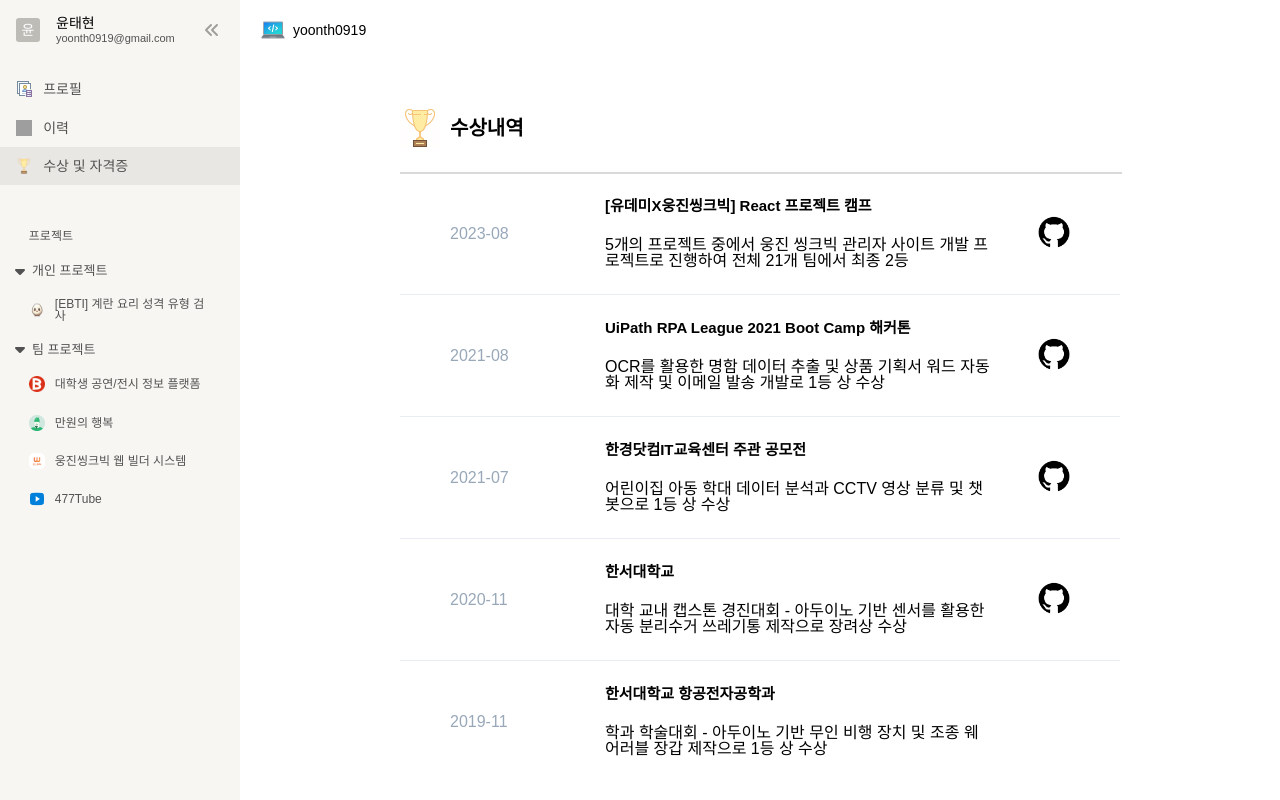
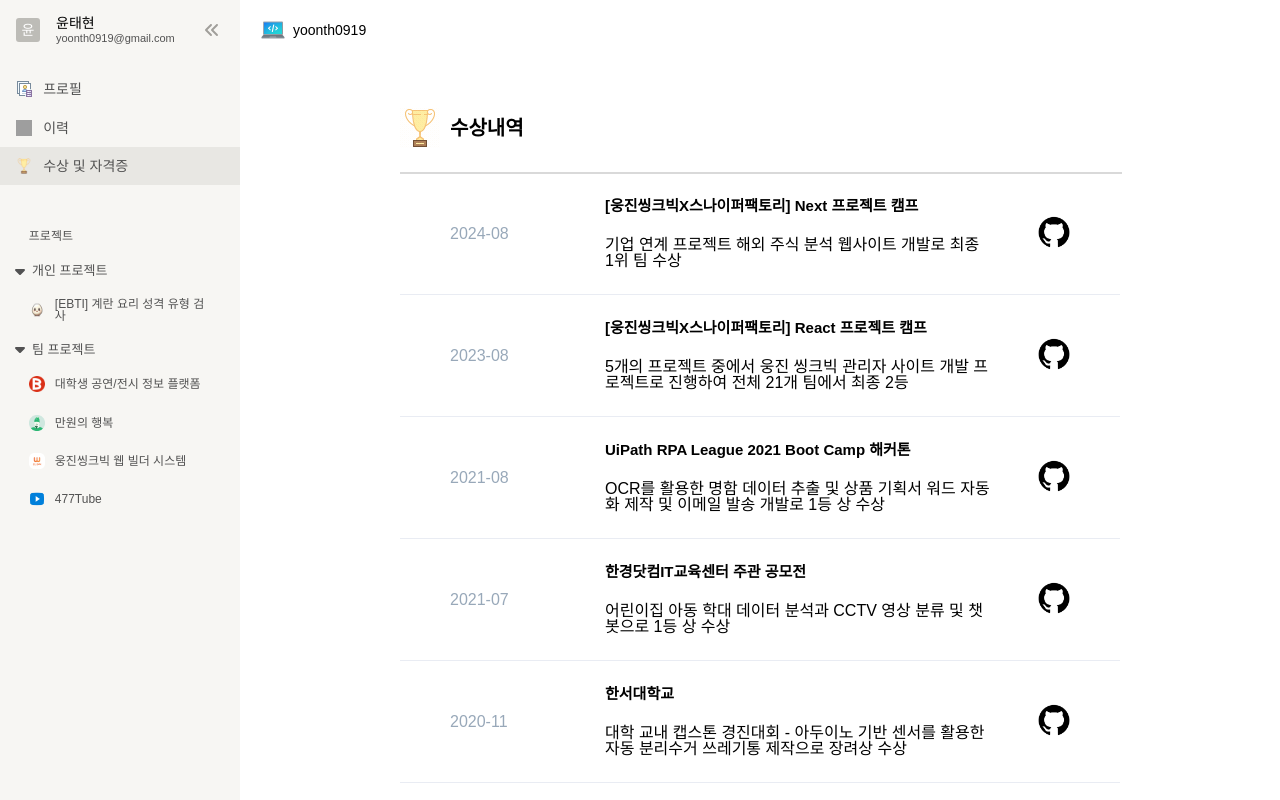
Before and after one commit to yoonth95/portfolio, a React (Vite) app: page /award in a window 1280 px wide. Shown: the top 800 px of the page. Built offline with nearby package versions, Linux system fonts and the light colour scheme; no server answers; grey boxes are pictures that could not be loaded; a web font is replaced by a local one.

Commit message:
add: 데이터 추가

```diff
--- a/src/data/awardList.ts
+++ b/src/data/awardList.ts
@@ -1,7 +1,13 @@
 const awards = [
   {
+    content: "기업 연계 프로젝트 해외 주식 분석 웹사이트 개발로 최종 1위 팀 수상",
+    organization: "[웅진씽크빅X스나이퍼팩토리] Next 프로젝트 캠프",
+    date: "2024-08",
+    link: "https://github.com/orgs/doksuri5/repositories",
+  },
+  {
     content: "5개의 프로젝트 중에서 웅진 씽크빅 관리자 사이트 개발 프로젝트로 진행하여 전체 21개 팀에서 최종 2등",
-    organization: "[유데미X웅진씽크빅] React 프로젝트 캠프",
+    organization: "[웅진씽크빅X스나이퍼팩토리] React 프로젝트 캠프",
     date: "2023-08",
     link: "https://github.com/yoonth95/Web-Builder",
   },
--- a/src/data/careerInfoList.ts
+++ b/src/data/careerInfoList.ts
@@ -1,4 +1,4 @@
-const careerYear = [2020, 2021, 2022, 2023, 2024];
+const careerYear = [2021, 2022, 2023, 2024];
 
 const careerData = [
   {
@@ -55,6 +55,16 @@
   },
   {
     type: "active",
+    start_date: "2024-05",
+    end_date: "2024-08",
+    title: "[웅진씽크빅X스나이퍼팩토리] Next.js 프로젝트 캠프",
+    subTitle: "",
+    techStack: ["Next.js", "TypeScript"],
+    summary:
+      "Next.js 개념을 이해하면서 React와의 차이점, 렌더링 및 캐싱 전략을 습득하고 현업 연계 실무 프로젝트 진행\n\n- 우수 수료생 선정\n- 기업 연계 프로젝트 1위 팀 선정",
+  },
+  {
+    type: "active",
     start_date: "2023-10",
     end_date: "2023-12",
     title: "멋쟁이사자처럼 프론트엔드 스쿨 (심화)",
@@ -66,10 +76,11 @@
     type: "active",
     start_date: "2023-06",
     end_date: "2023-08",
-    title: "[유데미X웅진씽크빅] React 프로젝트 캠프",
+    title: "[웅진씽크빅X스나이퍼팩토리] React 프로젝트 캠프",
     subTitle: "",
     techStack: ["React", "Redux toolkit"],
-    summary: "역량 강화 코스를 통해 서비스 기획, React 개념 / 문법, 심화 과정을 습득하고, 프로젝트 코스를 통한 기업 실무 프로젝트 진행",
+    summary:
+      "역량 강화 코스를 통해 서비스 기획, React 개념 / 문법, 심화 과정을 습득하고, 프로젝트 코스를 통한 기업 실무 프로젝트 진행\n\n- 웅진 씽크빅 기업 연계 프로젝트로 진행하여 최종 2위",
   },
   {
     type: "active",
@@ -79,7 +90,7 @@
     subTitle: "",
     techStack: ["Python", "R", "MariaDB", "TensorFlow"],
     summary:
-      "빅데이터 분석 과정에서 파이썬과 R을 사용하여 데이터 처리, 정제 및 시각화 기술 습득, 텐서플로우를 활용한 인공지능 모델 구축에 대한 학습으로 대용량 데이터셋 분석과 머신러닝, 딥러닝 알고리즘 적용하는 교육 진행",
+      "빅데이터 분석 과정에서 파이썬과 R을 사용하여 데이터 처리, 정제 및 시각화 기술 습득, 텐서플로우를 활용한 인공지능 모델 구축에 대한 학습으로 대용량 데이터셋 분석과 머신러닝, 딥러닝 알고리즘 적용하는 교육 진행\n\n- 어린이집 아동 학대 데이터 분석과 CCTV 영상 분류 및 챗봇으로 1등 상 수상",
   },
 ];
 
```
